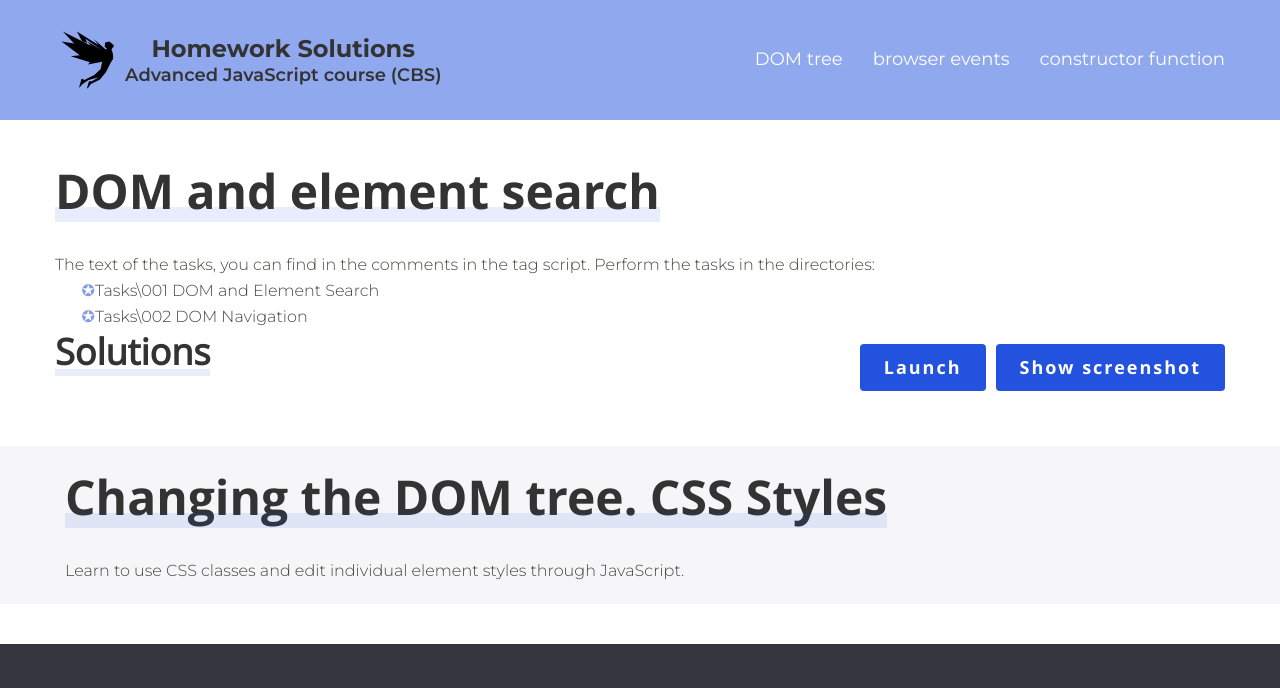
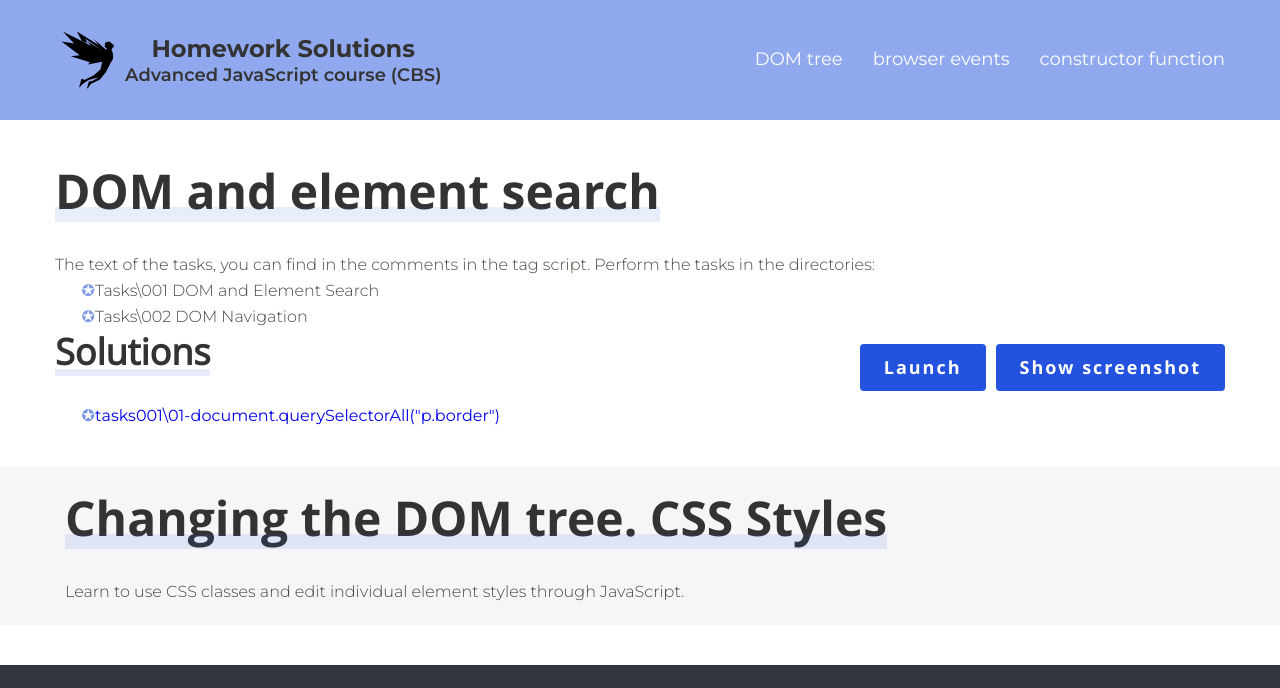
Before and after one commit to SerhiiKryvoshei/hw-js-advanced--cbs, a plain HTML site: page index.html in a window 1280 px wide. Shown: the top 688 px of the page. Drawn offline with Linux system fonts and the light colour scheme; files whose address does not match are found by name.

Commit message:
Add link to the task solution

```diff
--- a/index.html
+++ b/index.html
@@ -89,6 +89,11 @@
 						<button class="btn lesson-dom__button" type="button">Show screenshot</button>
 					</div>
 				</div>
+				<ul>
+					<li class="section__list-item">
+						<a target="_blank" href="hw/hw01-dom/01-task.html">tasks001\01-document.querySelectorAll("p.border")</a>
+					</li>
+				</ul>
 
 			</div>
 		</section>
```
